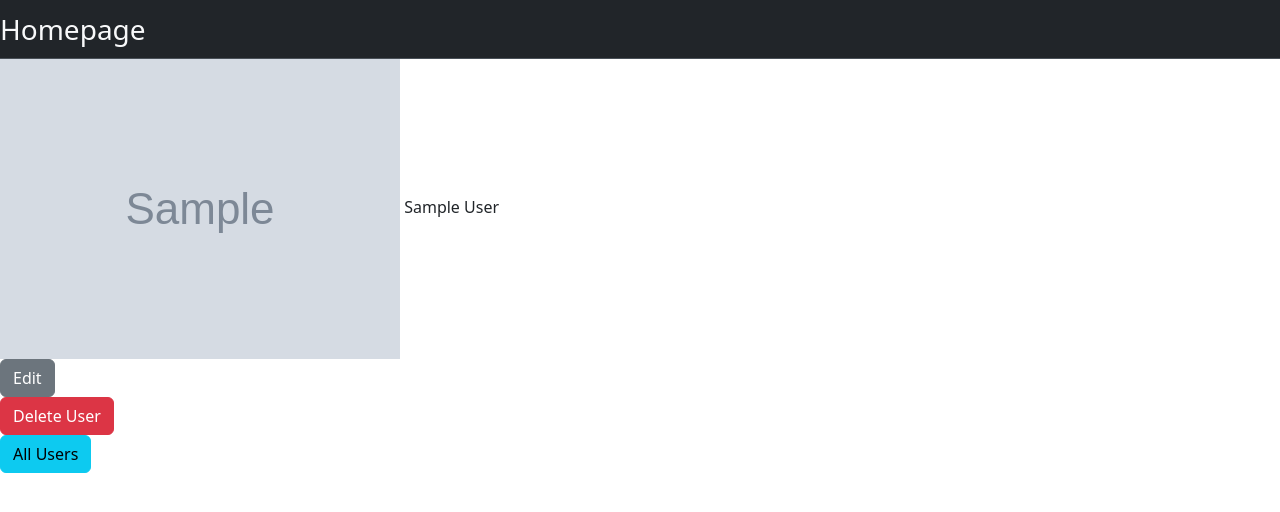
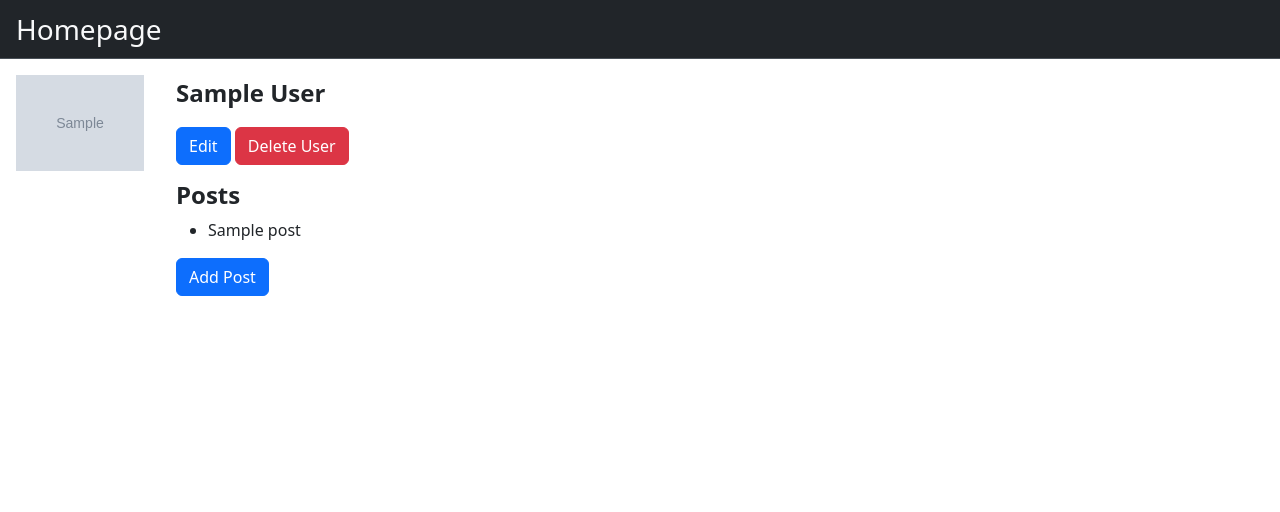
Before and after one commit to CamTom47/29.3-SQLAlchemy-Many-To-Many, a Flask app: page /users/1 in a window 1280 px wide. Shown: the top 512 px of the page. Run offline with Flask 3, Linux system fonts and the light colour scheme; tables that the repository leaves empty hold one stand-in row (values such as "Sample post"); grey boxes marked "Sample" are stand-in pictures.

Commit message:
Post functionality completed, model testing completed, app testing completed

```diff
--- a/app.py
+++ b/app.py
@@ -1,7 +1,7 @@
 """Blogly application."""
 
 from flask import Flask, render_template, request, redirect
-from models import db, connect_db, Users
+from models import db, connect_db, Users, Post
 from flask_debugtoolbar import DebugToolbarExtension
 
 app = Flask(__name__)
@@ -49,6 +49,9 @@ def create_user():
     last_name = request.form['last_name']
     image_url = request.form['image_url']
 
+    if image_url == "":
+        image_url = 'https://img.freepik.com/premium-vector/account-icon-user-icon-vector-graphics_292645-552.jpg?w=740'
+
     new_user = Users(first_name=first_name, last_name=last_name, image_url=image_url)
     db.session.add(new_user)
     db.session.commit()
@@ -62,7 +65,8 @@ def user_details(id):
     """Shows the details of a user"""
 
     user = Users.query.get_or_404(id)
-    return render_template('user_details.html', user=user)
+    posts = Post.query.filter(Post.user_id == id)
+    return render_template('user_details.html', user=user, posts = posts)
 
 
 
@@ -106,3 +110,62 @@ def remove_user_from_db(id):
     users = Users.query.all()
 
     return render_template('users.html', users=users)
+
+
+@app.route('/users/<int:id>/posts/new')
+def show_add_post_form(id):
+
+    user = Users.query.get(id)
+    """Show form to add a post for user"""
+    return render_template('post_form.html', user = user)
+
+@app.route('/users/<int:id>/posts/new', methods=['POST'])
+def submit_post_create_form(id):
+    """Handle add form; add post and redirect to the user details page"""
+
+    post_title = request.form['post-title']
+    post_content = request.form['post-content']
+    user_id = id
+
+    new_post = Post(title = post_title, content = post_content, user_id = user_id )
+
+    db.session.add(new_post)
+    db.session.commit()
+
+    return redirect(f'/users/{id}')
+
+@app.route('/posts/<int:id>')
+def show_posts(id):
+    """Show a post. Show buttons to edit and delete the post"""
+    post = Post.query.get(id)
+    return render_template('post_page.html', post = post)
+
+@app.route('/posts/<int:id>/edit')
+def show_edit_post_form(id):
+    """Show form to edit a post, and to cancel (back to user page)"""
+    post = Post.query.get(id)
+
+    return render_template('post_edit_form.html', post=post)
+
+@app.route('/posts/<int:id>/edit', methods=['POST'])
+def submit_post_edit_form(id):
+    """Handle editing of post. Redirect back to the post view"""
+
+    updated_post = Post.query.get(id)
+    updated_post.title = request.form['post-title']
+    updated_post.content = request.form['post-content']
+
+    db.session.add(updated_post)
+    db.session.commit()
+    return redirect(f'/posts/{id}')
+
+@app.route('/posts/<int:id>/delete', methods=['POST'])
+def delete_post(id):
+    """Handle editing of post. Redirect back to the post view"""
+
+    user_id = Post.query.get(id).user.id
+    Post.query.filter(Post.id == id).delete()
+    db.session.commit()
+
+
+    return redirect(f'/users/{user_id}')
--- a/templates/base.html
+++ b/templates/base.html
@@ -8,7 +8,7 @@
     </head>
     <body>
 
-            <nav data-bs-theme="dark" class="navbar bg-dark border-bottom border-body">
+            <nav data-bs-theme="dark" class="navbar bg-dark border-bottom border-body ps-3">
                 <div>
                     <a href="/" class="navbar-text text-light fs-3 text-decoration-none">Homepage</a>
                 </div>
--- a/templates/user_details.html
+++ b/templates/user_details.html
@@ -5,19 +5,38 @@
 {%endblock%}
 
 {%block content%}
-<img src="{{user.image_url}}" alt="">
-{{user.first_name}}
-{{user.last_name}}
+<div class=" vw-50">
+    <div class=" d-inline-block position-relative m-3" style="width: 10%;">
+        <img src="{{user.image_url}}" alt="" class="w-100">
+    </div>
 
-<form action="/users/{{user.id}}/edit">
-    <button type="submit" class="btn btn-secondary">Edit</button>
-</form>
+    <div class=" d-inline-block position-absolute m-3">
+        <div class=" d-inline">
+            <p class="fw-bold fs-4 d-block">{{user.first_name}} {{user.last_name}}</p>
 
-<form action="/users/{{user.id}}/delete" method="POST">
-    <button type="submit" class="btn btn-danger">Delete User</button>
-</form>
+            <form action="/users/{{user.id}}/edit" class="d-inline-block">
+                <button type="submit" class="btn btn-primary">Edit</button>
+            </form>
 
-<a href="/">
-    <button type="submit" class="btn btn-info">All Users</button>
-</a>
-{%endblock%}
+            <form action="/users/{{user.id}}/delete" method="POST" class="d-inline-block">
+                <button type="submit" class="btn btn-danger">Delete User</button>
+            </form>
+        </div>
+
+        <div class="d-inline">
+            <h1 class="fw-bold fs-4 d-block mt-3">Posts</h1>
+            {%for post in posts%}
+            <ul>
+                <a href="/posts/{{post.id}}" class="text-decoration-none link-dark">
+                    <li>{{post.title}}</li>
+                </a>
+            </ul>
+            {%endfor%}
+            <form action="/users/{{user.id}}/posts/new">
+                <button type="submit" class="btn btn-primary">Add Post</button>
+            </form>
+        </div>
+    </div>
+</div>
+
+    {%endblock%}
```
Also changed, not shown: models.py (+29 -4 lines), templates/post_edit_form.html (added, +36 -0 lines), templates/post_form.html (added, +38 -0 lines), templates/post_page.html (added, +43 -0 lines), templates/user_edit.html (+4 -6 lines), test_flask.py (+104 -1 lines), test_models.py (added, +47 -0 lines).
